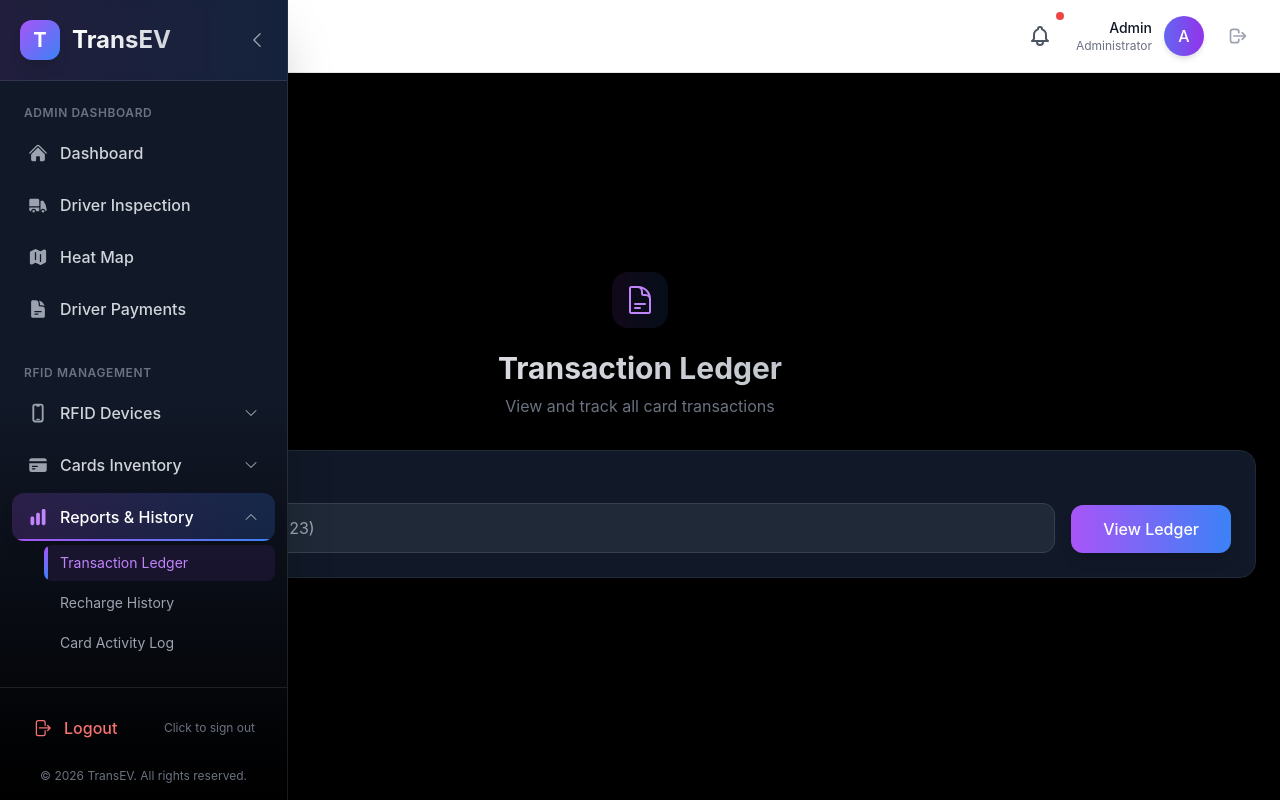
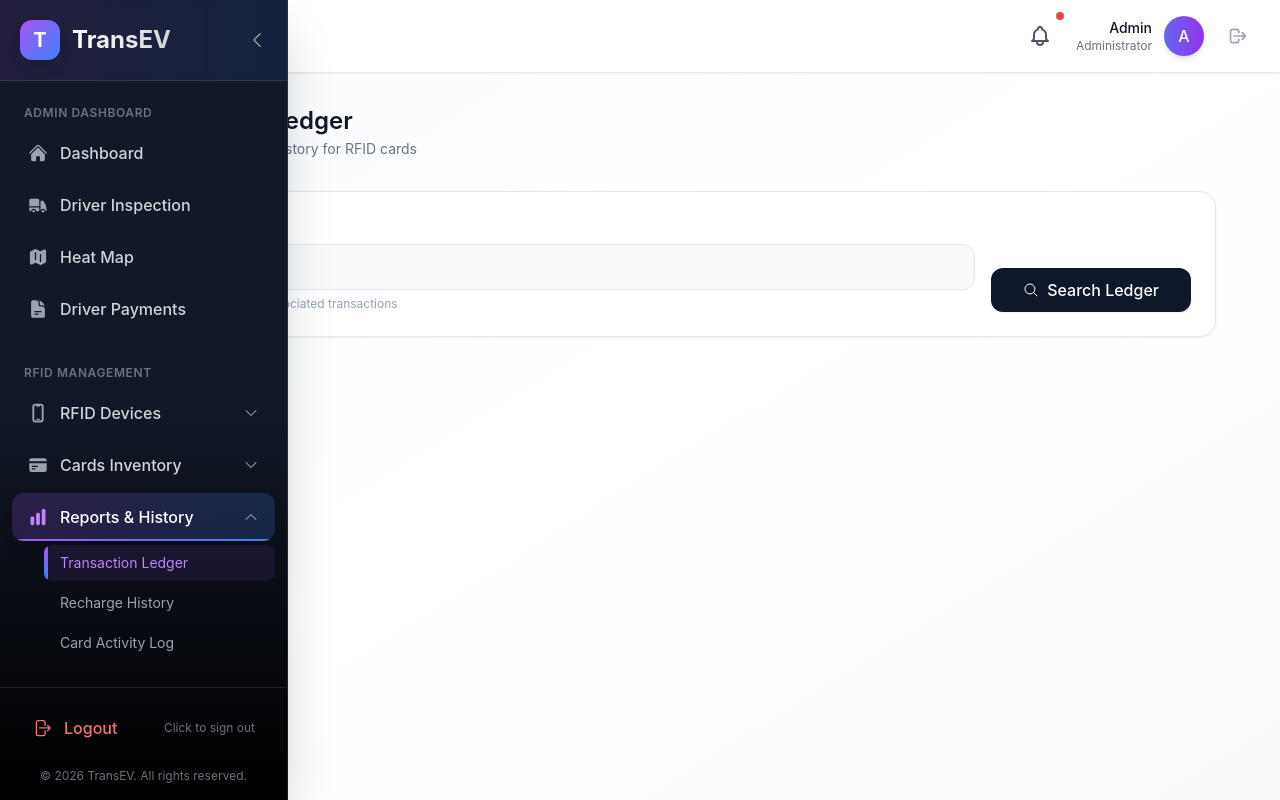
Before and after one commit to SujataR1/Shuttle-App-Admin, a React (Vite) app: page /admin/rfid/transaction-ledger in a window 1280 px wide. Built offline with nearby package versions, Linux system fonts and the light colour scheme.

Commit message:
ledger added

```diff
--- a/src/pages/admin/reports/TransactionLedger.jsx
+++ b/src/pages/admin/reports/TransactionLedger.jsx
@@ -3,7 +3,7 @@
 import { useState } from "react";
 import axios from "axios";
 import { toast } from "react-toastify";
-import { DocumentTextIcon, CreditCardIcon, ArrowPathIcon } from '@heroicons/react/24/outline';
+import { DocumentTextIcon, CreditCardIcon, ArrowPathIcon, MagnifyingGlassIcon, CalendarIcon, TagIcon } from '@heroicons/react/24/outline';
 
 const TransactionLedger = () => {
   const [cardId, setCardId] = useState("");
@@ -38,169 +38,226 @@
   };
 
   const getTransactionIcon = (type) => {
-    if (type.includes('recharge')) return <CreditCardIcon className="w-4 h-4 text-green-400" />;
-    if (type.includes('sweep')) return <ArrowPathIcon className="w-4 h-4 text-red-400" />;
-    return <DocumentTextIcon className="w-4 h-4 text-blue-400" />;
+    if (type.includes('recharge')) return <CreditCardIcon className="w-3.5 h-3.5" />;
+    if (type.includes('sweep')) return <ArrowPathIcon className="w-3.5 h-3.5" />;
+    return <DocumentTextIcon className="w-3.5 h-3.5" />;
+  };
+
+  const getTransactionTypeStyle = (type) => {
+    if (type.includes('recharge')) return { bg: "bg-emerald-50", text: "text-emerald-700", border: "border-emerald-200", label: "Recharge" };
+    if (type.includes('sweep')) return { bg: "bg-rose-50", text: "text-rose-700", border: "border-rose-200", label: "Sweep" };
+    if (type.includes('return')) return { bg: "bg-amber-50", text: "text-amber-700", border: "border-amber-200", label: "Return" };
+    if (type.includes('debit')) return { bg: "bg-red-50", text: "text-red-700", border: "border-red-200", label: "Debit" };
+    return { bg: "bg-blue-50", text: "text-blue-700", border: "border-blue-200", label: type };
   };
 
   const getAmountColor = (amount) => {
     const value = parseFloat(amount);
-    if (value > 0) return "text-green-400";
-    if (value < 0) return "text-red-400";
-    return "text-gray-400";
+    if (value > 0) return "text-emerald-600";
+    if (value < 0) return "text-rose-600";
+    return "text-gray-500";
+  };
+
+  const getAmountPrefix = (amount) => {
+    const value = parseFloat(amount);
+    if (value > 0) return "+";
+    return "";
+  };
+
+  const formatDate = (dateString) => {
+    const date = new Date(dateString);
+    return {
+      date: date.toLocaleDateString('en-US', { month: 'short', day: 'numeric', year: 'numeric' }),
+      time: date.toLocaleTimeString('en-US', { hour: '2-digit', minute: '2-digit' })
+    };
   };
 
   return (
-    <div className="flex h-screen bg-black">
-      {/* Sidebar */}
+    <div className="flex h-screen bg-gradient-to-br from-slate-50 via-white to-slate-50">
       <Sidebar onClose={() => setSidebarOpen(false)} />
 
-      {/* Main Content Area */}
       <div className="flex-1 flex flex-col overflow-hidden">
-        {/* Top Navbar */}
         <TopNavbar />
 
-        {/* Page Content - Centered */}
         <main className="flex-1 overflow-y-auto">
-          <div className="min-h-full flex items-center justify-center p-6">
-            <div className="w-full max-w-7xl">
-              {/* Header with gradient */}
-              <div className="text-center mb-8">
-                <div className="inline-block p-3 bg-gradient-to-r from-purple-500/10 to-blue-500/10 rounded-2xl mb-4">
-                  <DocumentTextIcon className="w-8 h-8 text-purple-400" />
+          <div className="min-h-full p-8">
+            <div className="max-w-6xl mx-auto">
+              {/* Header */}
+              <div className="mb-8">
+                <div className="flex items-center gap-4">
+                  <div className="w-12 h-12 bg-gradient-to-br from-slate-800 to-slate-900 rounded-xl flex items-center justify-center shadow-lg">
+                    <DocumentTextIcon className="w-6 h-6 text-white" />
                   </div>
-                <h1 className="text-3xl font-bold bg-gradient-to-r from-white to-gray-400 bg-clip-text text-transparent">
-                  Transaction Ledger
-                </h1>
-                <p className="text-gray-500 mt-2">View and track all card transactions</p>
+                  <div>
+                    <h1 className="text-2xl font-semibold text-slate-900">Transaction Ledger</h1>
+                    <p className="text-slate-500 text-sm mt-0.5">Complete transaction history for RFID cards</p>
+                  </div>
+                </div>
               </div>
 
-              {/* Search Card */}
-              <div className="bg-gradient-to-br from-gray-900 to-gray-900 rounded-2xl p-6 mb-6 border border-gray-800 shadow-xl">
+              {/* Search Section */}
+              <div className="bg-white rounded-2xl border border-slate-200 shadow-sm hover:shadow-md transition-shadow duration-300">
+                <div className="p-6">
                   <div className="flex flex-col md:flex-row gap-4">
                     <div className="flex-1">
-                    <label className="block text-gray-400 text-sm mb-2">Card ID</label>
+                      <label className="block text-sm font-medium text-slate-700 mb-2 flex items-center gap-2">
+                        <TagIcon className="w-4 h-4 text-slate-400" />
+                        Card Identifier
+                      </label>
                       <input
                         type="text"
                         value={cardId}
                         onChange={(e) => setCardId(e.target.value)}
-                      placeholder="Enter Card ID (e.g., card_abc123)"
-                      className="w-full bg-gray-800 text-white px-4 py-3 rounded-xl focus:outline-none focus:ring-2 focus:ring-purple-500 border border-gray-700 transition"
+                        placeholder="Enter RFID card ID"
+                        className="w-full bg-slate-50 text-slate-900 px-4 py-2.5 rounded-xl border border-slate-200 focus:outline-none focus:ring-2 focus:ring-slate-900/10 focus:border-slate-300 transition-all duration-200"
                         onKeyPress={(e) => e.key === 'Enter' && fetchLedger()}
                       />
+                      <p className="text-slate-400 text-xs mt-1.5 flex items-center gap-1">
+                        <CalendarIcon className="w-3 h-3" />
+                        Enter the card ID to view all associated transactions
+                      </p>
                     </div>
                     <div className="flex items-end">
                       <button
                         onClick={fetchLedger}
                         disabled={loading}
-                      className="bg-gradient-to-r from-purple-500 to-blue-500 text-white px-8 py-3 rounded-xl hover:opacity-90 transition disabled:opacity-50 font-medium shadow-lg hover:shadow-purple-500/25"
+                        className="bg-slate-900 text-white px-8 py-2.5 rounded-xl font-medium hover:bg-slate-800 transition-all duration-200 disabled:opacity-50 flex items-center gap-2 shadow-sm hover:shadow-md"
                       >
                         {loading ? (
-                        <span className="flex items-center gap-2">
-                          <svg className="animate-spin h-5 w-5 text-white" xmlns="http://www.w3.org/2000/svg" fill="none" viewBox="0 0 24 24">
+                          <>
+                            <svg className="animate-spin h-4 w-4 text-white" xmlns="http://www.w3.org/2000/svg" fill="none" viewBox="0 0 24 24">
                               <circle className="opacity-25" cx="12" cy="12" r="10" stroke="currentColor" strokeWidth="4"></circle>
                               <path className="opacity-75" fill="currentColor" d="M4 12a8 8 0 018-8V0C5.373 0 0 5.373 0 12h4zm2 5.291A7.962 7.962 0 014 12H0c0 3.042 1.135 5.824 3 7.938l3-2.647z"></path>
                             </svg>
                             Loading...
-                        </span>
+                          </>
                         ) : (
-                        "View Ledger"
+                          <>
+                            <MagnifyingGlassIcon className="w-4 h-4" />
+                            Search Ledger
+                          </>
                         )}
                       </button>
+                    </div>
                   </div>
                 </div>
               </div>
 
               {/* Results Section */}
               {searched && (
-                <div className="bg-gray-900 rounded-2xl overflow-hidden border border-gray-800 shadow-xl">
-                  {/* Stats Bar */}
-                  <div className="bg-gradient-to-r from-purple-500/10 to-blue-500/10 px-6 py-4 border-b border-gray-800">
-                    <div className="flex justify-between items-center">
-                      <div className="flex items-center gap-2">
-                        <div className="w-2 h-2 bg-green-400 rounded-full animate-pulse"></div>
-                        <span className="text-gray-300 text-sm">
-                          Found <span className="text-white font-semibold">{ledger.length}</span> transactions
-                        </span>
+                <div className="mt-6">
+                  {/* Stats Overview */}
+                  <div className="grid grid-cols-1 md:grid-cols-3 gap-4 mb-6">
+                    <div className="bg-white rounded-xl p-4 border border-slate-200 shadow-sm">
+                      <p className="text-slate-500 text-xs uppercase tracking-wider mb-1">Total Transactions</p>
+                      <p className="text-2xl font-bold text-slate-900">{ledger.length}</p>
                     </div>
-                      <div className="text-gray-500 text-sm">
-                        Last updated: {new Date().toLocaleDateString()}
+                    <div className="bg-white rounded-xl p-4 border border-slate-200 shadow-sm">
+                      <p className="text-slate-500 text-xs uppercase tracking-wider mb-1">Credit Transactions</p>
+                      <p className="text-2xl font-bold text-emerald-600">{ledger.filter(t => parseFloat(t.amount_delta) > 0).length}</p>
                     </div>
+                    <div className="bg-white rounded-xl p-4 border border-slate-200 shadow-sm">
+                      <p className="text-slate-500 text-xs uppercase tracking-wider mb-1">Debit Transactions</p>
+                      <p className="text-2xl font-bold text-rose-600">{ledger.filter(t => parseFloat(t.amount_delta) < 0).length}</p>
                     </div>
                   </div>
 
                   {/* Transactions Table */}
+                  <div className="bg-white rounded-2xl border border-slate-200 overflow-hidden shadow-sm">
+                    <div className="bg-slate-50 px-6 py-4 border-b border-slate-200">
+                      <div className="flex items-center justify-between">
+                        <div className="flex items-center gap-2">
+                          <div className="w-2 h-2 bg-emerald-500 rounded-full"></div>
+                          <span className="text-slate-600 text-sm font-medium">
+                            Transaction History
+                          </span>
+                        </div>
+                        <span className="text-slate-400 text-xs">
+                          {new Date().toLocaleDateString('en-US', { month: 'long', day: 'numeric', year: 'numeric' })}
+                        </span>
+                      </div>
+                    </div>
+
+                    {ledger.length === 0 ? (
+                      <div className="text-center py-16">
+                        <div className="w-16 h-16 bg-slate-100 rounded-full flex items-center justify-center mx-auto mb-4">
+                          <DocumentTextIcon className="w-8 h-8 text-slate-400" />
+                        </div>
+                        <p className="text-slate-500 font-medium">No transactions found</p>
+                        <p className="text-slate-400 text-sm mt-1">Try entering a different card ID</p>
+                      </div>
+                    ) : (
+                      <>
                         <div className="overflow-x-auto">
                           <table className="w-full">
-                      <thead className="bg-black">
-                        <tr>
-                          <th className="px-6 py-4 text-left text-xs font-semibold text-gray-400 uppercase tracking-wider">Date & Time</th>
-                          <th className="px-6 py-4 text-left text-xs font-semibold text-gray-400 uppercase tracking-wider">Transaction Type</th>
-                          <th className="px-6 py-4 text-right text-xs font-semibold text-gray-400 uppercase tracking-wider">Amount</th>
-                          <th className="px-6 py-4 text-right text-xs font-semibold text-gray-400 uppercase tracking-wider">Balance After</th>
-                          <th className="px-6 py-4 text-left text-xs font-semibold text-gray-400 uppercase tracking-wider">Note / Reference</th>
+                            <thead>
+                              <tr className="border-b border-slate-100">
+                                <th className="px-6 py-3 text-left text-xs font-semibold text-slate-500 uppercase tracking-wider">Date & Time</th>
+                                <th className="px-6 py-3 text-left text-xs font-semibold text-slate-500 uppercase tracking-wider">Transaction Type</th>
+                                <th className="px-6 py-3 text-right text-xs font-semibold text-slate-500 uppercase tracking-wider">Amount</th>
+                                <th className="px-6 py-3 text-right text-xs font-semibold text-slate-500 uppercase tracking-wider">Balance</th>
+                                <th className="px-6 py-3 text-left text-xs font-semibold text-slate-500 uppercase tracking-wider">Reference</th>
                               </tr>
                             </thead>
-                      <tbody className="divide-y divide-gray-800">
-                        {ledger.length === 0 ? (
-                          <tr>
-                            <td colSpan="5" className="px-6 py-16 text-center">
-                              <div className="flex flex-col items-center gap-3">
-                                <DocumentTextIcon className="w-12 h-12 text-gray-600" />
-                                <p className="text-gray-500">No transactions found</p>
-                                <p className="text-gray-600 text-sm">Try entering a different Card ID</p>
-                              </div>
-                            </td>
-                          </tr>
-                        ) : (
-                          ledger.map((entry, index) => (
-                            <tr key={entry.id} className="hover:bg-gray-800/50 transition group">
+                            <tbody className="divide-y divide-slate-50">
+                              {ledger.map((entry) => {
+                                const { date, time } = formatDate(entry.created_at);
+                                const typeStyle = getTransactionTypeStyle(entry.entry_type);
+                                return (
+                                  <tr key={entry.id} className="hover:bg-slate-50/80 transition-colors duration-150">
                                     <td className="px-6 py-4">
-                                <div className="text-gray-300 text-sm">{new Date(entry.created_at).toLocaleString()}</div>
-                                <div className="text-gray-500 text-xs">{new Date(entry.created_at).toLocaleTimeString()}</div>
+                                      <div className="text-slate-900 text-sm font-medium">{date}</div>
+                                      <div className="text-slate-400 text-xs mt-0.5">{time}</div>
                                     </td>
                                     <td className="px-6 py-4">
                                       <div className="flex items-center gap-2">
+                                        <div className={`p-1.5 rounded-lg ${typeStyle.bg} ${typeStyle.text}`}>
                                           {getTransactionIcon(entry.entry_type)}
-                                  <span className="text-gray-300 text-sm font-mono">{entry.entry_type}</span>
+                                        </div>
+                                        <span className={`text-xs font-medium px-2 py-1 rounded-full ${typeStyle.bg} ${typeStyle.text} border ${typeStyle.border}`}>
+                                          {typeStyle.label}
+                                        </span>
                                       </div>
                                     </td>
                                     <td className={`px-6 py-4 text-right font-semibold ${getAmountColor(entry.amount_delta)}`}>
-                                {parseFloat(entry.amount_delta) > 0 ? "+" : ""}{entry.amount_delta}
+                                      {getAmountPrefix(entry.amount_delta)}₹{Math.abs(parseFloat(entry.amount_delta)).toFixed(2)}
                                     </td>
-                              <td className="px-6 py-4 text-right text-gray-300 font-mono">
-                                ₹{entry.balance_after}
+                                    <td className="px-6 py-4 text-right">
+                                      <span className="text-slate-700 font-mono font-medium">₹{parseFloat(entry.balance_after).toFixed(2)}</span>
                                     </td>
-                              <td className="px-6 py-4 text-gray-400 text-sm">
-                                {entry.note || "—"}
+                                    <td className="px-6 py-4">
+                                      <span className="text-slate-500 text-sm">
+                                        {entry.note || <span className="text-slate-300">—</span>}
+                                      </span>
                                     </td>
                                   </tr>
-                          ))
-                        )}
+                                );
+                              })}
                             </tbody>
                           </table>
                         </div>
 
-                  {/* Footer Stats */}
-                  {ledger.length > 0 && (
-                    <div className="bg-black px-6 py-4 border-t border-gray-800">
+                        {/* Footer */}
+                        <div className="bg-slate-50 px-6 py-3 border-t border-slate-200">
                           <div className="flex justify-between items-center text-sm">
-                        <div className="text-gray-500">
-                          Showing {ledger.length} transactions
+                            <div className="text-slate-500">
+                              Showing all {ledger.length} transactions
                             </div>
-                        <div className="flex gap-4">
-                          <div className="flex items-center gap-2">
-                            <div className="w-3 h-3 bg-green-400 rounded-full"></div>
-                            <span className="text-gray-400">Credit</span>
+                            <div className="flex gap-3">
+                              <div className="flex items-center gap-1.5">
+                                <div className="w-2 h-2 bg-emerald-500 rounded-full"></div>
+                                <span className="text-slate-500 text-xs">Credit</span>
                               </div>
-                          <div className="flex items-center gap-2">
-                            <div className="w-3 h-3 bg-red-400 rounded-full"></div>
-                            <span className="text-gray-400">Debit</span>
+                              <div className="flex items-center gap-1.5">
+                                <div className="w-2 h-2 bg-rose-500 rounded-full"></div>
+                                <span className="text-slate-500 text-xs">Debit</span>
                               </div>
                             </div>
                           </div>
                         </div>
+                      </>
                     )}
+                  </div>
                 </div>
               )}
             </div>
```
Lines whose indentation alone changed are shown as unchanged.
